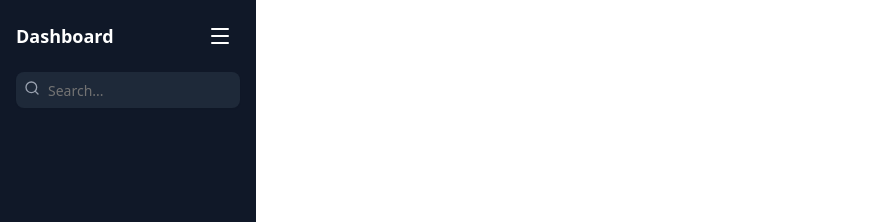
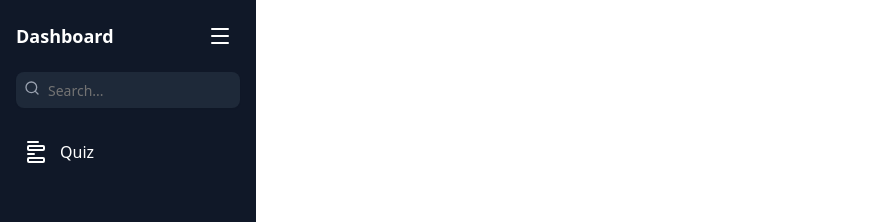
Before and after one commit to cuvic-dev/cuvic-quiz-opentdb, a Next.js app: page /quiz in a window 1280 px wide. Shown: the top 222 px of the page, without its empty margins (0-871 px from the left). Built offline with nearby package versions, Linux system fonts and the light colour scheme.

Commit message:
added quiz item in sidebar

```diff
--- a/components/Sidebar.tsx
+++ b/components/Sidebar.tsx
@@ -1,6 +1,6 @@
 "use client";
 
-import { Menu, Search } from "lucide-react";
+import { Menu, Search, Form } from "lucide-react";
 import { useState, useEffect } from "react";
 import { cn } from "@/lib/utils";
 import { Input } from "@/components/ui/input";
@@ -53,7 +53,14 @@ const Sidebar = () => {
         </div>
       )}
 
-      <nav className="flex flex-col gap-2 mt-4"></nav>
+      <nav className="flex flex-col gap-2 mt-4">
+        <SidebarItem
+          icon={<Form />}
+          label="Quiz"
+          href="/quiz"
+          collapsed={collapsed}
+        />
+      </nav>
     </aside>
   );
 };
```
